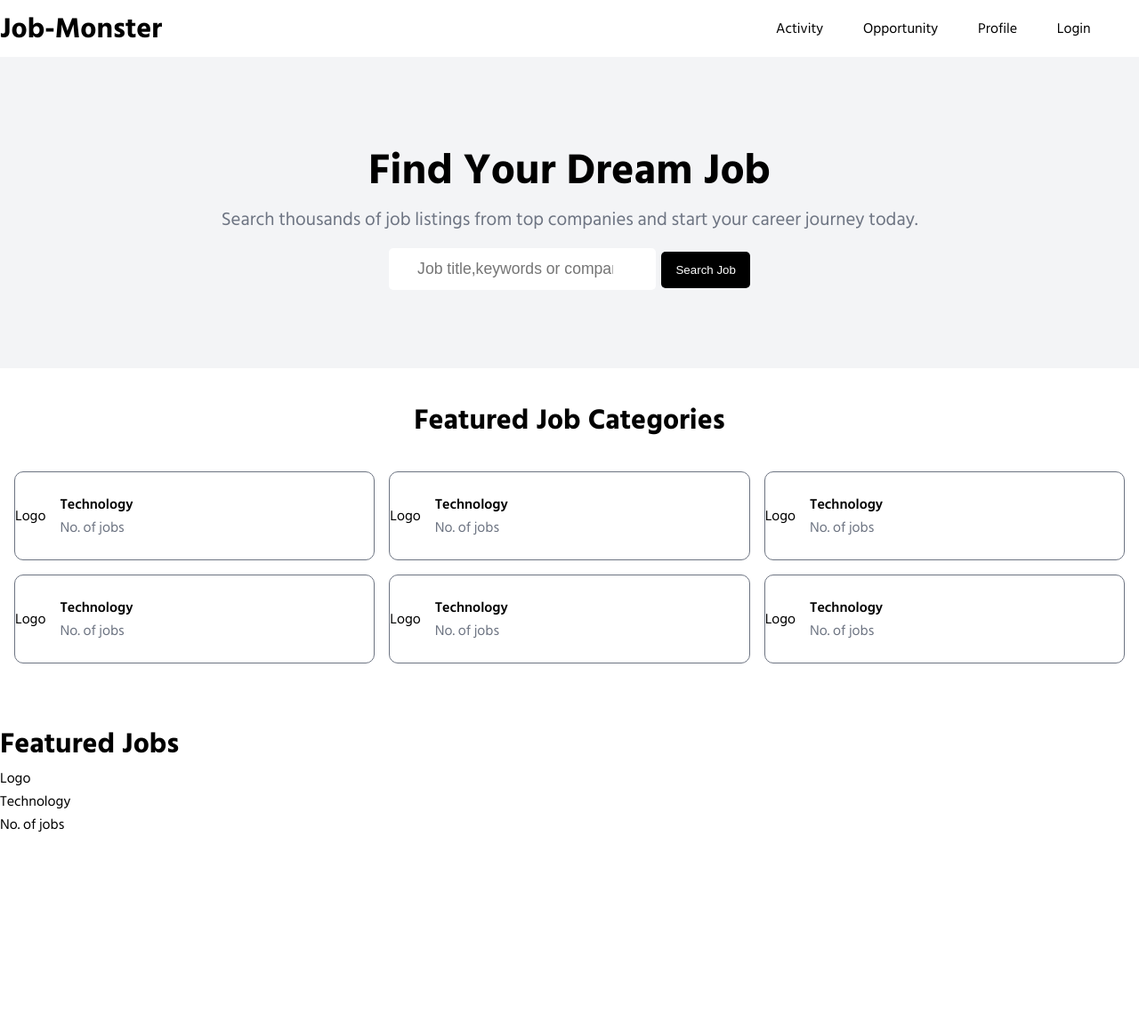
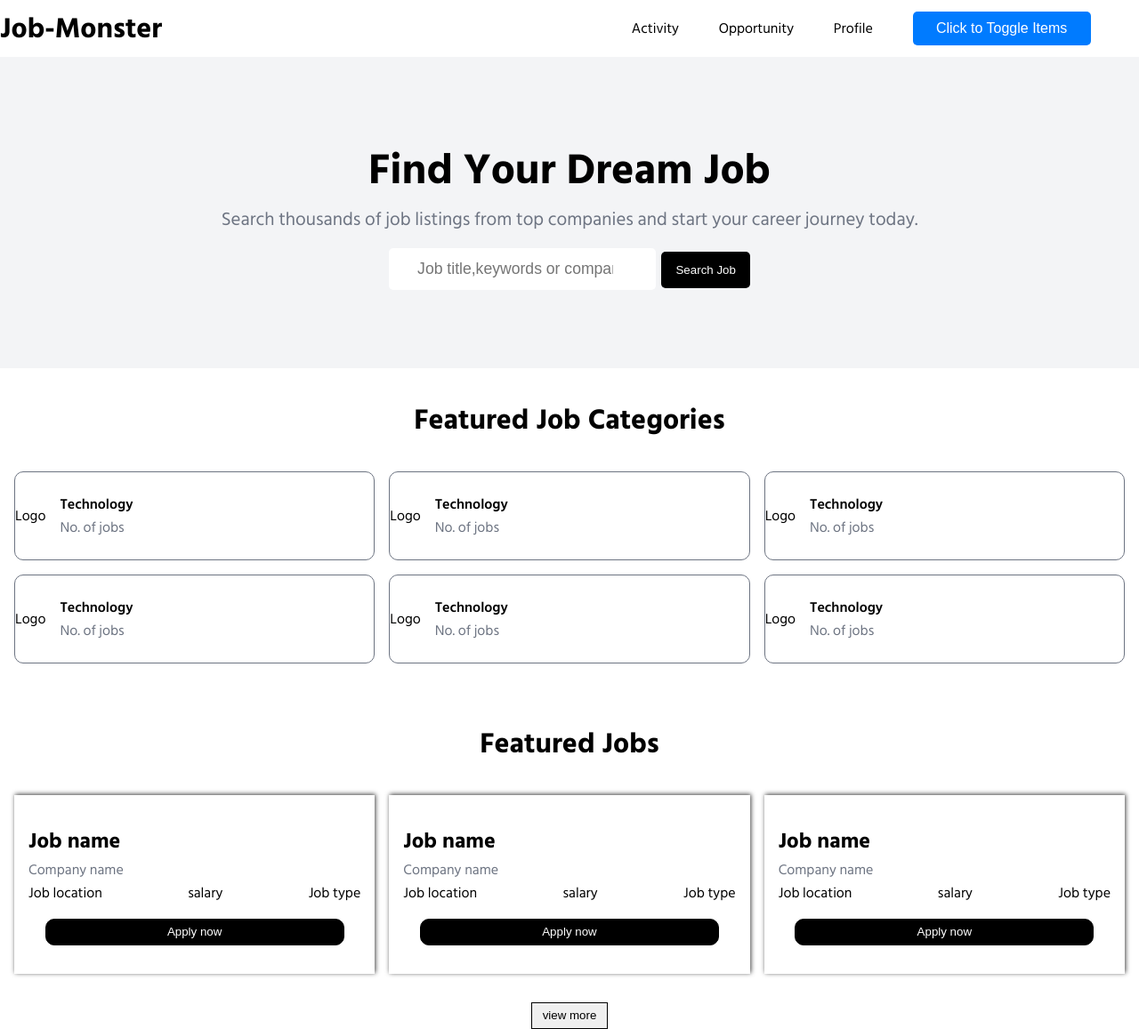
Before and after one commit to Prashant-2505/client, a Next.js app: page / in a window 1280 px wide. Shown: the whole page at 89% size. Before the commit the page ends 940 px from the top, so only its background shows below. Built offline with nearby package versions, Linux system fonts and the light colour scheme.

Commit message:
created drop downn btn using compound component pattern

```diff
--- /dev/null
+++ b/src/app/components/DropDownbtn.jsx
@@ -0,0 +1,49 @@
+"use client";
+
+import React, { createContext, useContext, useState } from "react";
+import styles from "../styles/dropdownBtn.module.css";
+import Link from "next/link";
+
+// Create a context for managing dropdown state
+const DropDownContext = createContext();
+
+const DropDownbtn = ({ children }) => {
+  const [isOpen, setIsOpen] = useState(false);
+
+  // Function to toggle the dropdown open/close
+  const toggleDropdown = () => setIsOpen((prev) => !prev);
+
+  return (
+    <DropDownContext.Provider value={{ isOpen, toggleDropdown }}>
+      <div className={styles.dropdown}>{children}</div>
+    </DropDownContext.Provider>
+  );
+};
+
+const Header = ({ children }) => {
+  const { toggleDropdown } = useDropDownContext();
+
+  return (
+    <button className={styles.dropdownHeader} onClick={toggleDropdown}>
+      {children}
+    </button>
+  );
+};
+
+const Items = ({ items }) => {
+  const { isOpen } = useDropDownContext();
+
+  return (
+    <div className={`${styles.dropdownItems} ${isOpen ? styles.open : ""}`}>
+      {items.map((item, index) => (
+        <button key={index} className={styles.dropdownItem}>
+         <Link style={{color:"black",textDecoration:"none"}} href={item.link}>{item.name}</Link>
+        </button>
+      ))}
+    </div>
+  );
+};
+
+const useDropDownContext = () => useContext(DropDownContext);
+
+export { DropDownbtn, Header, Items, useDropDownContext };
--- /dev/null
+++ b/src/app/components/JobCard.jsx
@@ -0,0 +1,18 @@
+import React from 'react'
+import styles from '../styles/jobCard.module.css'
+const JobCard = ({props}) => {
+  return (
+    <div className={styles.card}>
+        <h2 className={styles.job_name}>Job name</h2>
+        <p className={styles.company_name}>Company name</p>
+        <div className={styles.job_details}>
+            <p>Job location</p>
+            <p>salary</p>
+            <p>Job type</p>
+        </div>
+        <button>Apply now</button>
+    </div>
+  )
+}
+
+export default JobCard
--- a/src/app/components/Navbar.jsx
+++ b/src/app/components/Navbar.jsx
@@ -1,20 +1,31 @@
-import React from 'react';
-import styles from '../styles/navbar.module.css';
+import React from "react";
+import styles from "../styles/navbar.module.css";
+import { DropDownbtn, Header, Items } from "./DropDownbtn";
+import Link from "next/link";
+const Navbar = () => {
 
-const Navbar = () => {
+    const item = [
+        {name:"Login as job seeker",link:"/login"},
+        {name:"Login as recruiter",link:"/register"},
+    ];
   return (
     <div className={styles.navbar}>
-            <h1>Job-Monster</h1>
+     <Link href={"/"}> <h1>Job-Monster</h1></Link>
       <div className={styles.list_item}>
         <ul>
           <li>Activity</li>
           <li>Opportunity</li>
           <li>Profile</li>
-                    <li>Login</li>
+          <li>
+            <DropDownbtn btn="Click Me" dorpItem="Item 1">
+              <Header>Click to Toggle Items</Header>
+              <Items items={item}/>
+            </DropDownbtn>
+          </li>
         </ul>
       </div>
     </div>
   );
-}
+};
 
 export default Navbar;
--- a/src/app/globals.css
+++ b/src/app/globals.css
@@ -9,6 +9,8 @@
   --primary-text: black;
   --secondary-text: #6D7482; /* Dark Gray */
   --accent-color: #ffc107; /* Golden Yellow */
+  --btn-primary: #007bff;
+  --btn-secondary: #0056b3;
 }
 
 /* Global reset */
@@ -36,9 +38,7 @@ a {
   text-decoration: none;
 }
 
-a:hover {
-  text-decoration: underline; /* Underline on hover for better accessibility */
-}
+
 
 /* Utility classes */
 .text-secondary {
--- a/src/app/page.js
+++ b/src/app/page.js
@@ -1,3 +1,4 @@
+import JobCard from "./components/JobCard";
 import styles from "./page.module.css";
 
 export default function Home() {
@@ -72,17 +73,18 @@ export default function Home() {
 
       <div className={styles.container_3}>
         <h1>Featured Jobs</h1>
-        <ul className={styles.job_category}>
+        <ul className={styles.job_data}>
           <li>
-            <p>Logo</p>
-            <div>
-              <p>Technology</p>
-              <p>No. of jobs</p>
-            </div>
+            <JobCard/>
           </li>
-
-
+          <li>
+            <JobCard/>
+          </li>
+          <li>
+            <JobCard/>
+          </li>
         </ul>
+        <button>view more</button>
       </div>
     </div>
   );
--- a/src/app/page.module.css
+++ b/src/app/page.module.css
@@ -93,8 +93,37 @@
         }
     }
 
-    container_3
+    .container_3
     {
+        text-align: center;
+        h1 {
+            text-align: center;
+        }
+        .job_data {
+            display: grid;
+            grid-template-columns: repeat(3, 1fr);
+            grid-column-gap: 1rem;
+            grid-row-gap: 1rem;
+            padding: 2rem 1rem;
 
+            li {
+                display: flex;
+                align-items: center;
+                padding: 0.3 0.6rem;
+                gap: 1rem;
+                border-radius: 10px;
+            }
+
+            li:hover {
+                cursor: pointer;
+                transition: 200ms ease-in-out;
+            }
+        }
+        button
+        {
+            text-align: center;
+            border: 1px solid black;
+            padding: 0.4rem 0.7rem;
+        }
     }
 }
--- /dev/null
+++ b/src/app/styles/dropdownBtn.module.css
@@ -0,0 +1,58 @@
+/* General container for the dropdown */
+.dropdown {
+    position: relative;
+    display: inline-block;
+    width: 200px; /* Set the width of the dropdown */
+  }
+
+  /* Style the header button */
+  .dropdownHeader {
+    padding: 10px 20px;
+    background-color: var(--btn-primary);
+    color: white;
+    border: none;
+    cursor: pointer;
+    border-radius: 5px;
+    font-size: 16px;
+    width: 100%; /* Ensure header takes up the full width */
+  }
+
+  .dropdownHeader:hover {
+    background-color: var(--btn-secondary);
+  }
+
+  /* Style the dropdown items container */
+  .dropdownItems {
+    display: none; /* Hidden by default */
+    flex-direction: column; /* Stack items vertically */
+    gap: 5px; /* Space between items */
+    width: 100%; /* Ensure the container takes the full width of the header */
+    position: absolute;
+    top: 100%; /* Position directly below the header */
+    left: 0;
+    z-index: 10; /* Ensure items appear above other content */
+    background-color: white;
+    border: 1px solid #ddd;
+    border-radius: 5px;
+    box-shadow: 0 4px 6px rgba(0, 0, 0, 0.1);
+    transition: all 0.3s ease;
+  }
+
+  /* Show the dropdown items when the dropdown is open */
+  .dropdownItems.open {
+    display: flex;
+  }
+
+  /* Style each dropdown item */
+  .dropdownItem {
+    padding: 10px 20px;
+    background-color: #f1f1f1;
+    border: none;
+    cursor: pointer;
+    border-radius: 5px;
+    width: 100%; /* Ensure item takes up the full width */
+  }
+
+  .dropdownItem:hover {
+    background-color: #ddd;
+  }
--- /dev/null
+++ b/src/app/styles/jobCard.module.css
@@ -0,0 +1,41 @@
+.card {
+    min-height: 100%;
+    width: 100%;
+    padding: 2rem 1rem;
+    text-align: center;
+
+    -webkit-box-shadow: 1px -1px 5px 0px rgba(0, 0, 0, 0.75);
+    -moz-box-shadow: 1px -1px 5px 0px rgba(0, 0, 0, 0.75);
+    box-shadow: 1px -1px 5px 0px rgba(0, 0, 0, 0.75);
+
+    .job_name {
+        text-align: left;
+    }
+
+    .company_name {
+        color: var(--secondary-text);
+        text-align: left;
+
+    }
+
+    .job_details {
+        display: flex;
+        justify-content: space-between;
+        align-items: center;
+
+        p {
+            color: var(--primary-text);
+        }
+    }
+
+    button {
+        background: black;
+        color: white;
+        border: none;
+        padding: 1rem 2rem;
+        width: 90%;
+        margin-top: 1rem;
+        border-radius: 10px;
+        cursor: pointer;
+    }
+}
```
Lines whose indentation alone changed are shown as unchanged.
